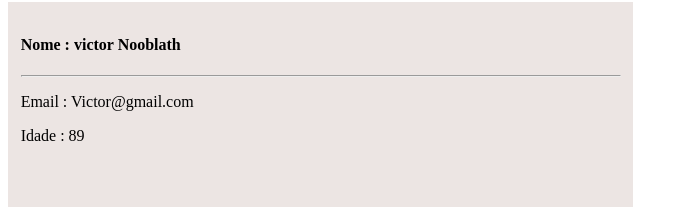
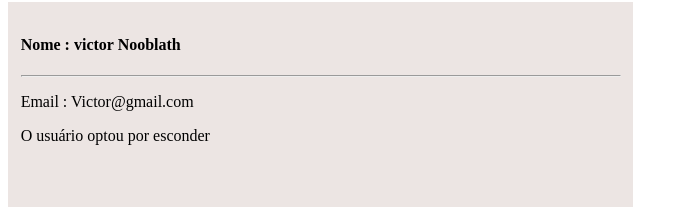
Before and after one commit to victornooblath/testando-vue.js, a Vue app: page / in a window 1280 px wide. Shown: the part 715-932 px from the top of the page, without its empty margins (0-688 px from the left). Built offline with nearby package versions, Linux system fonts and the light colour scheme.

Commit message:
Update cliente.vue

```diff
--- a/src/components/cliente.vue
+++ b/src/components/cliente.vue
@@ -3,7 +3,8 @@
         <h4>Nome : {{cliente.nome}} </h4>
         <hr>
         <p>Email : {{cliente.email}}</p>
-        <p>Idade : {{cliente.idade}}</p>
+        <p v-if="showIdade == true">Idade : {{cliente.idade}}</p>
+        <p v-else>O usuário optou por esconder</p>
     </div>
 
 
@@ -18,10 +19,8 @@ export default {
         }
     },
     props: {
-        nome: String,
-        email: String,
-        idade: Number,
-        cliente: Object
+        cliente: Object,
+        showIdade: Boolean
     }
 }
 </script>
```
